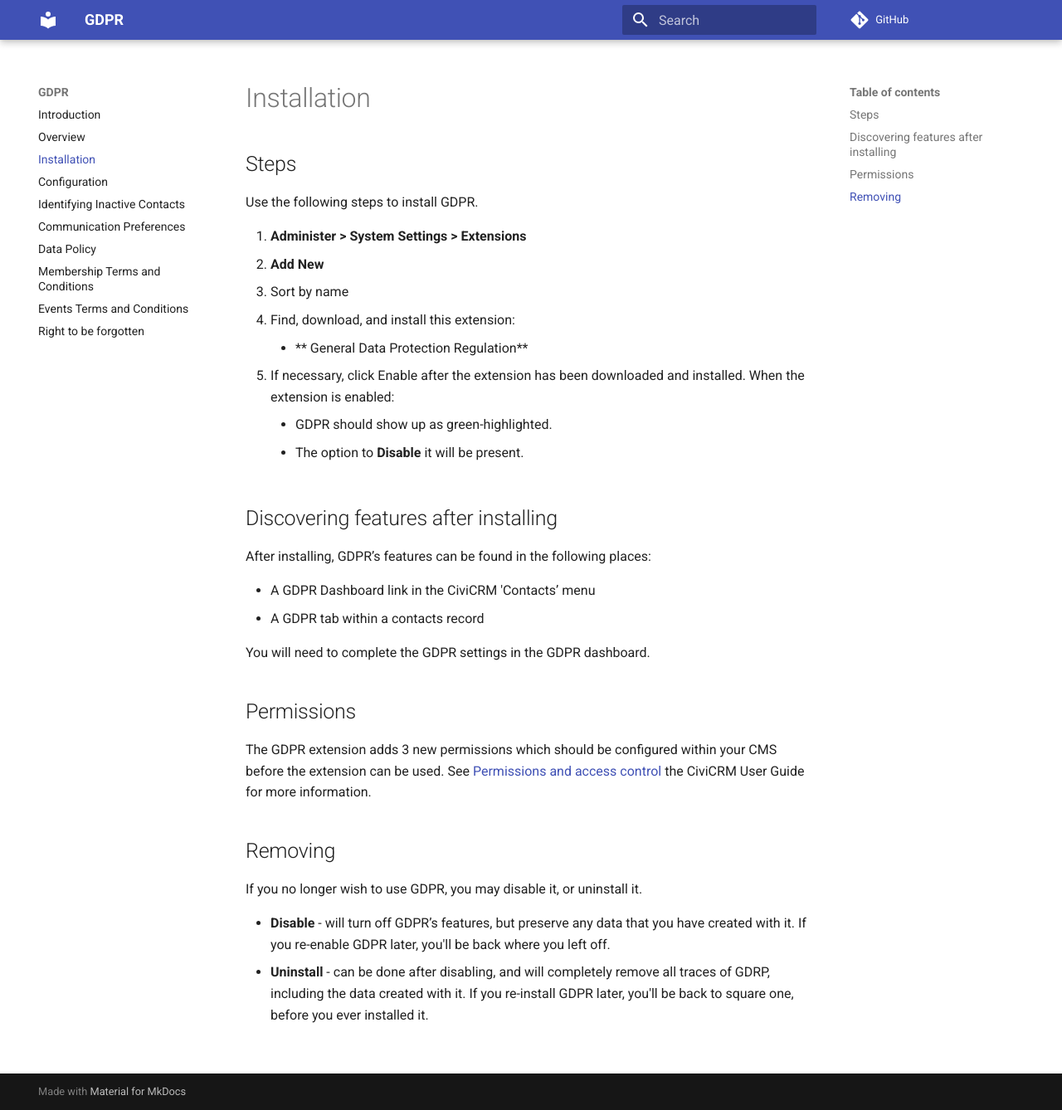
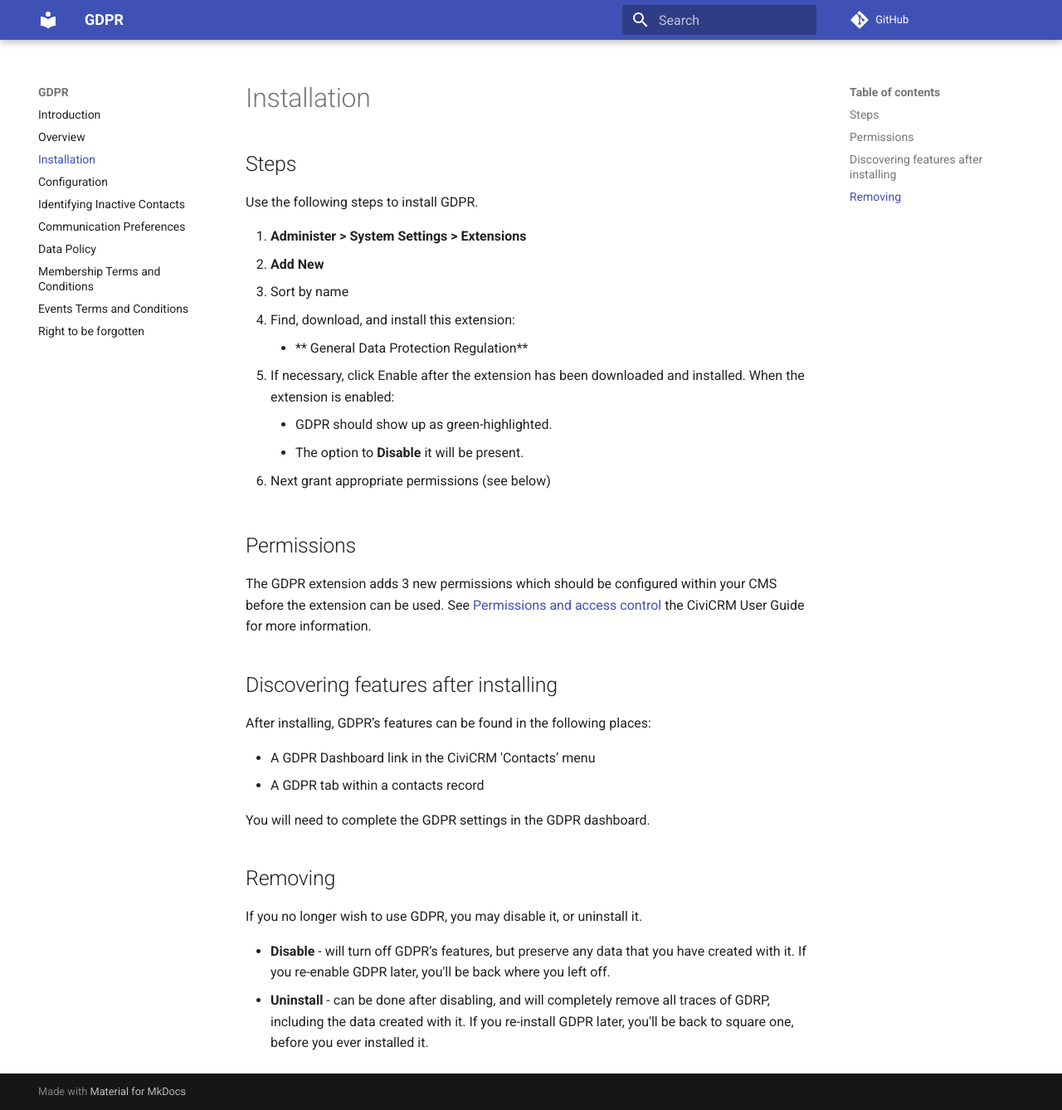
Before and after one commit to veda-consulting-company/uk.co.vedaconsulting.gdpr, an MkDocs documentation site: the page built from docs/installation.md, in a window 1280 px wide and 1338 px high. Shown: the whole window at 83% size. Built offline with MkDocs 1.6.1 and Material for MkDocs 9.7.7, drawn with Linux system fonts in a browser that asks for light colours; comment, search, counter and statistics services are not loaded; old or Windows-style settings are respelled for this version of MkDocs; part of the change alters nothing that is shown.

Commit message:
Clairfy installation process re permissions

```diff
--- a/docs/installation.md
+++ b/docs/installation.md
@@ -15,6 +15,13 @@ Use the following steps to install GDPR.
     * GDPR should show up as green-highlighted.
     * The option to **Disable** it will be present.
 
+1. Next grant appropriate permissions (see below)
+
+## Permissions {:#permissions}
+
+The GDPR extension adds 3 new permissions which should be configured within your CMS before the extension can be used.
+See [Permissions and access control](https://docs.civicrm.org/user/en/latest/initial-set-up/permissions-and-access-control) the CiviCRM User Guide for more information.
+
 
 ## Discovering features after installing {:#discovery}
 
@@ -25,12 +32,6 @@ After installing, GDPR’s features can be found in the following places:
 
 You will need to complete the GDPR settings in the GDPR dashboard.
 
-## Permissions {:#permissions}
-
-The GDPR extension adds 3 new permissions which should be configured within your CMS before the extension can be used.
-See [Permissions and access control](https://docs.civicrm.org/user/en/latest/initial-set-up/permissions-and-access-control) the CiviCRM User Guide for more information.
-
-
 ## Removing
 
 If you no longer wish to use GDPR, you may disable it, or uninstall it.
```
